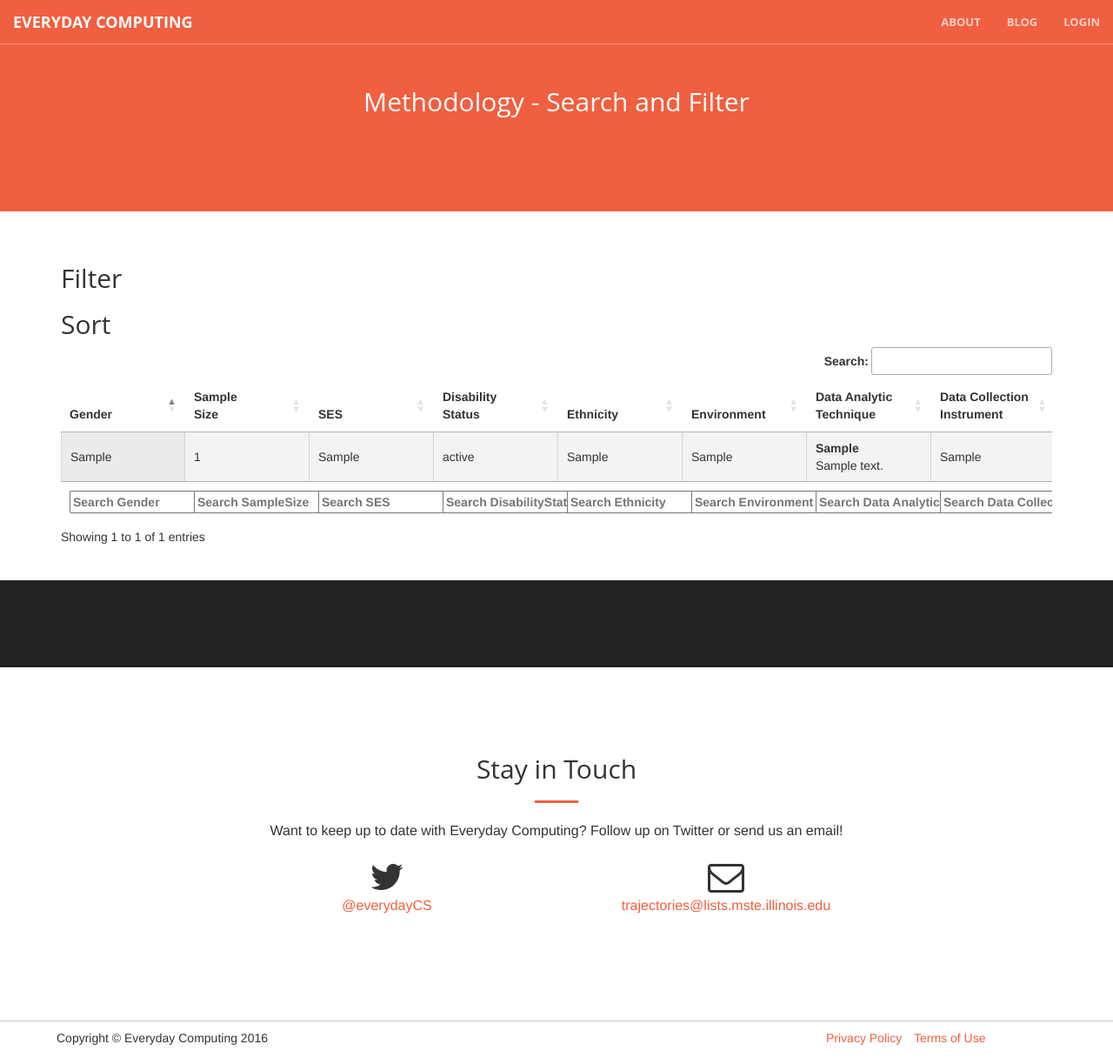
After one commit to everydaycomputing/everydaycomputing.org, a Python web app: template public_site/templates/public_methodology_query.html in a window 1280 px wide. The commit adds this page. Shown: the whole page at 87% size. Run offline with Jinja, Linux system fonts and the light colour scheme; the template is opened without the code that fills it: most values are stand-ins (such as "Sample title", 1, 10 or a date in 2020); lists and menus that the app fills with data are empty; some libraries are stand-ins or nearby versions.

Commit message:
Add Methodology search and filter.

```diff
--- a/NOTES/NOTES.txt
+++ b/NOTES/NOTES.txt
@@ -65,9 +65,7 @@ curl -XPOST -H "Content-Type: application/json" --data @test.json http://localho
 
 
 {u'booktitle': u'ACM SIGCSE Bulletin', u'title': u'Thinking about computational thinking', u'number': u'1', u'organization': u'ACM', u'author': [{u'family': u'Lu', u'given': u'James J'}, {u'family': u'Fletcher', u'given': u'George HL'}], u'id': u'lu2009thinking', u'type': u'inproceedings', u'page': u'260-264', u'issued': {u'literal': u'2009'}, u'volume': u'41'}
-
-
- {u'number': u'1', u'title': u'Computational Thinking in K--12 A Review of the State of the Field', u'publisher': u'SAGE Publications', u'page': u'38-43', u'type': u'article', u'id': u'grover2013computational', u'author': [{u'family': u'Grover', u'given': u'Shuchi'}, {u'family': u'Pea', u'given': u'Roy'}], u'volume': u'42', u'issued': {u'literal': u'2013'}, u'journal': u'Educational Researcher'}
+{u'number': u'1', u'title': u'Computational Thinking in K--12 A Review of the State of the Field', u'publisher': u'SAGE Publications', u'page': u'38-43', u'type': u'article', u'id': u'grover2013computational', u'author': [{u'family': u'Grover', u'given': u'Shuchi'}, {u'family': u'Pea', u'given': u'Roy'}], u'volume': u'42', u'issued': {u'literal': u'2013'}, u'journal': u'Educational Researcher'}
 
 
 @article{crooks2004weblogo,
--- a/app.yaml
+++ b/app.yaml
@@ -28,6 +28,9 @@ libraries:
 - name: jinja2
   version: latest
 
+env_variables:
+  CLOUDSQL_DB: genes
+
 skip_files:
 - ^(.*/)?#.*#$
 - ^(.*/)?.*~$
--- a/public_site/templates/public_base_template.html
+++ b/public_site/templates/public_base_template.html
@@ -16,7 +16,7 @@
 
                 <link rel="stylesheet" href="https://maxcdn.bootstrapcdn.com/font-awesome/4.6.3/css/font-awesome.min.css" type="text/css">
 
-                  <!-- Plugin CSS -->
+                  <!-- Plu`gin CSS -->
                   <link rel="stylesheet" href="/static/css/animate.min.css" type="text/css">
 
                     <!-- Custom CSS -->
@@ -35,6 +35,14 @@
                         border-radius: 100%;
                         border: 7px solid #f1f1f1;
                         text-align: center;}
+                        table{
+     margin: 0 auto;
+     width: 100%;
+     clear: both;
+     border-collapse: collapse;
+     table-layout: fixed;
+     word-wrap:break-word;
+}
                       </style>
 
                       <!-- HTML5 Shim and Respond.js IE8 support of HTML5 elements and media queries -->
--- /dev/null
+++ b/public_site/templates/public_methodology_query.html
@@ -0,0 +1,106 @@
+{% extends "public_site/templates/public_base_template.html" %} {% block body %}
+
+<script type="text/javascript" class="init">
+    $(document).ready(function() {
+        // Setup - add a text input to each footer cell
+        $('#example tfoot th').each(function() {
+            var title = $(this).text();
+            $(this).html('<input type="text" placeholder="Search ' + title + '" />');
+        });
+
+        // DataTable
+        var table = $('#example').DataTable({
+            scrollY: "500px",
+            scrollX: false,
+            scrollCollapse: true,
+            paging: false
+
+        });
+
+        // Apply the search
+        table.columns().every(function() {
+            var that = this;
+
+            $('input', this.footer()).on('keyup change', function() {
+                if (that.search() !== this.value) {
+                    that
+                        .search(this.value)
+                        .draw();
+                }
+            });
+        });
+    });
+</script>
+
+<!-- PAGE HEADER -->
+<section class="bg-primary" id="about">
+    <div class="container">
+        <div class="row">
+            <div class="col-lg-8 col-lg-offset-2 text-center">
+                <h2 class="section-heading">Methodology - Search and Filter</h2>
+            </div>
+        </div>
+    </div>
+</section>
+
+<br/>
+<br/>
+
+<div class="container">
+    <h2>Filter</h2>
+
+    <!-- DATASTORE RESULTS -->
+    <h2>Sort</h2>
+    <div class="table-responsive">
+        <table id="example" class="table table-striped cell-border display" width="100%">
+            <thead>
+                <tr>
+                    <th>Gender</th>
+                    <th>Sample<br/>Size</th>
+                    <th>SES</th>
+                    <th>Disability<br/>Status</th>
+                    <th>Ethnicity</th>
+                    <th>Environment</th>
+                    <th>Data Analytic<br/>Technique</th>
+                    <th>Data Collection<br/>Instrument</th>
+                </tr>
+            </thead>
+            <tfoot>
+                <tr>
+                    <th>Gender</th>
+                    <th>Sample<br/>Size</th>
+                    <th>SES</th>
+                    <th>Disability<br/>Status</th>
+                    <th>Ethnicity</th>
+                    <th>Environment</th>
+                    <th>Data Analytic<br/>Technique</th>
+                    <th>Data Collection<br/>Instrument</th>
+
+                </tr>
+            </tfoot>
+            <tbody>
+                {% for result in results %}
+                <tr>
+                    <td>{{ result.sample_gender | join(",") }}</td>
+                    <td>{{ result.sample_size | default("-") }}</td>
+                    <td>{{ result.sample_ses | default("-") }}</td>
+                    <td>{{ result.sample_disability_status | default("-") }}</td>
+                    <td>{{ result.sample_ethnicity | join(",") }}</td>
+                    <td>{{ result.sample_environment | join(",") }}</td>
+                    <td><b>{{ result.sample_data_analytic_technique | join(",") }}</b><br>{{ result.sample_data_analytic_technique_note }}</td>
+                    <td>{{ result.sample_data_collection_instrument }}</td>
+
+                </tr>
+                {% endfor %}
+            </tbody>
+        </table>
+        <br/>
+        <br/>
+    </div>
+</div>
+
+<aside class="bg-dark">
+    <div class="container text-center">
+    </div>
+</aside>
+{% endblock %}
```
Also changed, not shown: public.py (+24 -1 lines), NOTES/README.md, database_site/article_methodology.py (line endings or trailing spaces), 1 other file.
